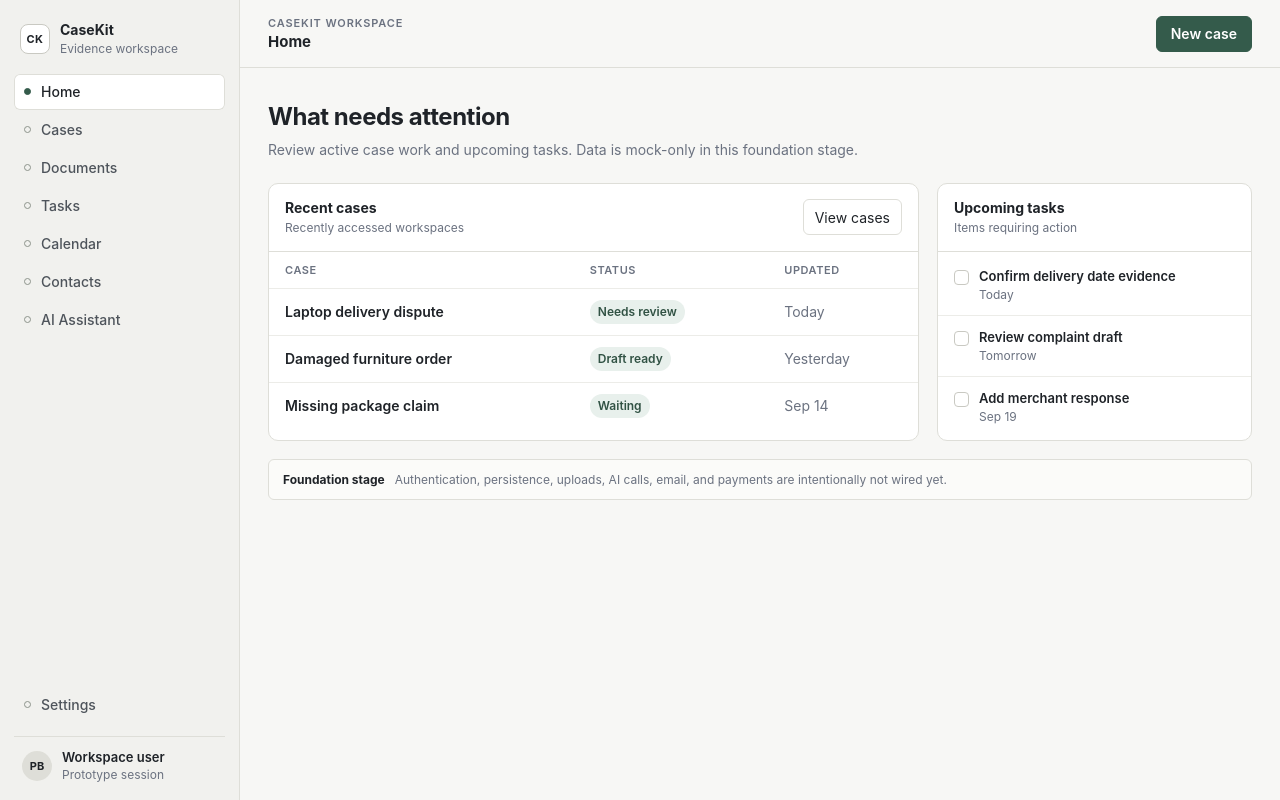
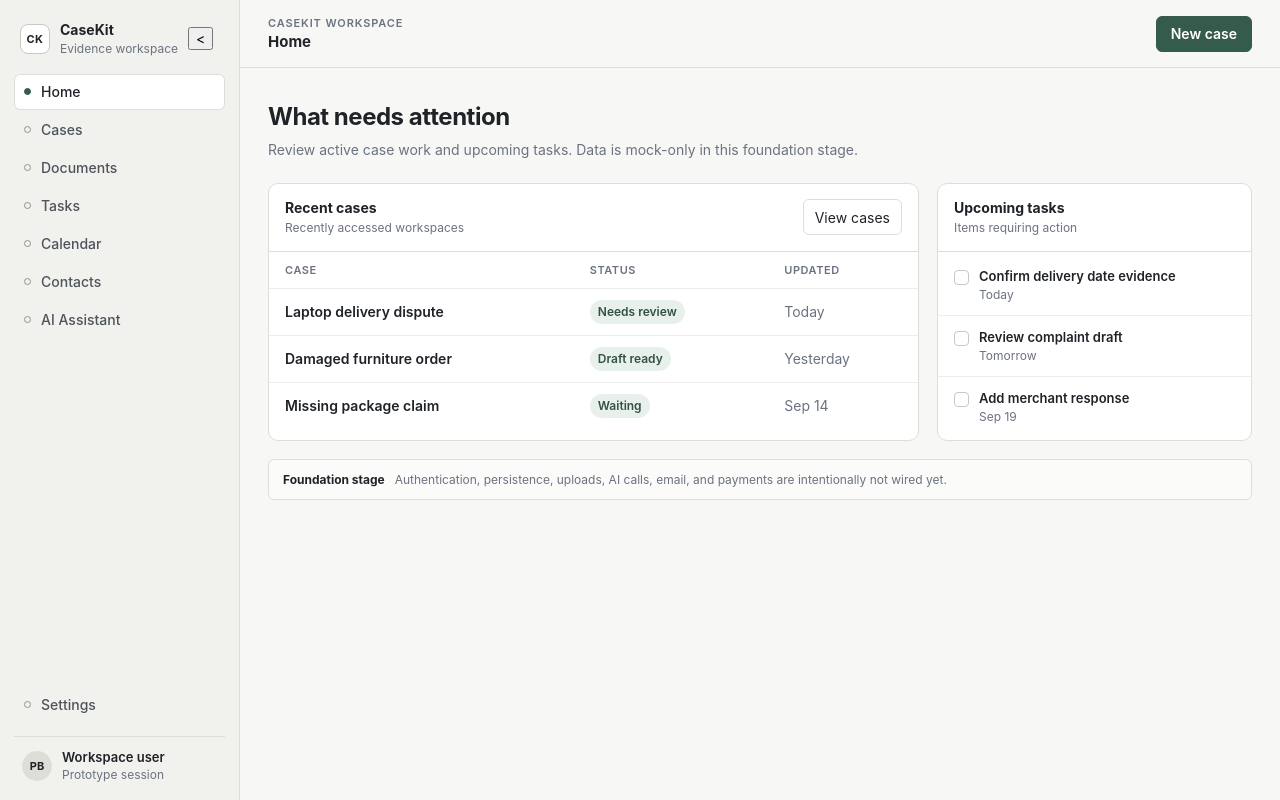
Before and after one commit to prasanth-cloud/CASEKIT, a Next.js app: page / in a window 1280 px wide. Built offline with nearby package versions, Linux system fonts and the light colour scheme.

Commit message:
Use reusable collapsible workspace shell

```diff
--- a/app/layout.tsx
+++ b/app/layout.tsx
@@ -1,7 +1,6 @@
 import type { Metadata } from "next";
-import Link from "next/link";
 import "./globals.css";
-import { secondaryNavigation, workspaceNavigation } from "@/lib/navigation";
+import { WorkspaceShell } from "@/components/workspace-shell";
 
 export const metadata: Metadata = {
   title: "CaseKit",
@@ -12,53 +11,7 @@ export default function RootLayout({ children }: Readonly<{ children: React.Reac
   return (
     <html lang="en">
       <body>
-        <div className="workspace-shell">
-          <aside className="sidebar" aria-label="Primary">
-            <div className="brand-row">
-              <div className="brand-mark" aria-hidden="true">CK</div>
-              <div>
-                <div className="brand-name">CaseKit</div>
-                <div className="brand-caption">Evidence workspace</div>
-              </div>
-            </div>
-
-            <nav className="nav-list">
-              {workspaceNavigation.map((item) => (
-                <Link key={item.href} href={item.href} className={item.href === "/" ? "nav-link nav-link-active" : "nav-link"}>
-                  <span className="nav-dot" aria-hidden="true" />
-                  {item.label}
-                </Link>
-              ))}
-            </nav>
-
-            <div className="sidebar-footer">
-              {secondaryNavigation.map((item) => (
-                <Link key={item.href} href={item.href} className="nav-link">
-                  <span className="nav-dot" aria-hidden="true" />
-                  {item.label}
-                </Link>
-              ))}
-              <div className="account-row">
-                <div className="avatar" aria-hidden="true">PB</div>
-                <div>
-                  <div className="account-name">Workspace user</div>
-                  <div className="account-caption">Prototype session</div>
-                </div>
-              </div>
-            </div>
-          </aside>
-
-          <main className="main-content">
-            <header className="topbar">
-              <div>
-                <div className="eyebrow">CaseKit workspace</div>
-                <div className="topbar-title">Home</div>
-              </div>
-              <button className="primary-button" type="button">New case</button>
-            </header>
-            {children}
-          </main>
-        </div>
+        <WorkspaceShell>{children}</WorkspaceShell>
       </body>
     </html>
   );
```
